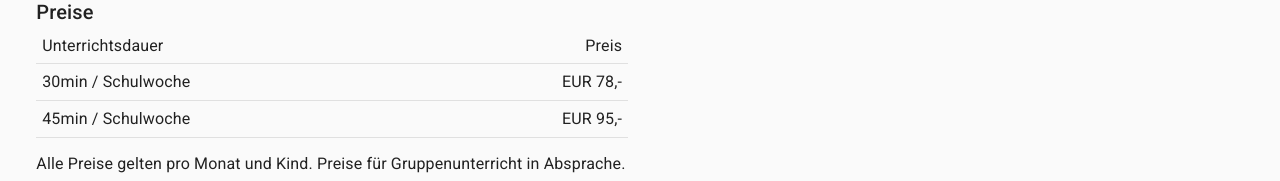
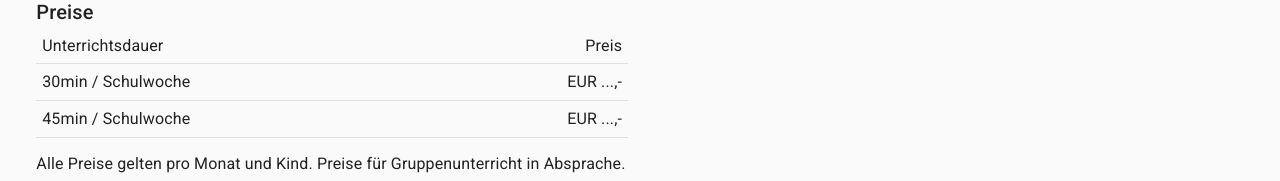
Before and after one commit to iseedoubleyou/notesquiz, a React (Create React App) app: page /Unterricht in a window 1280 px wide. Shown: the part 1045-1226 px from the top of the page. Built offline with nearby package versions, Linux system fonts and the light colour scheme.

Commit message:
provisorische Preise entfernt

```diff
--- a/src/components/Unterricht.js
+++ b/src/components/Unterricht.js
@@ -66,7 +66,7 @@ const Unterricht = () => {
                         </TableCell>
                         <TableCell width="50%" align="right" style={{padding: "1%"}}>
                             <Typography variant="body1" style={{verticalAlign: "middle"}}>
-                                EUR 78,-
+                                EUR ...,-
                             </Typography>
                         </TableCell>
                     </TableRow>
@@ -78,7 +78,7 @@ const Unterricht = () => {
                         </TableCell>
                         <TableCell width="50%" align="right" style={{padding: "1%"}}>
                             <Typography variant="body1" style={{verticalAlign: "middle"}}>
-                                EUR 95,-
+                                EUR ...,-
                             </Typography>
                         </TableCell>
                     </TableRow>
```
